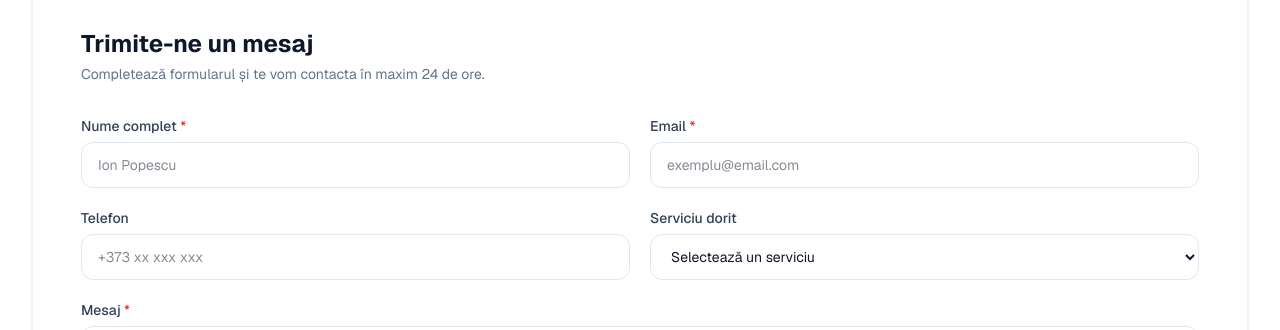
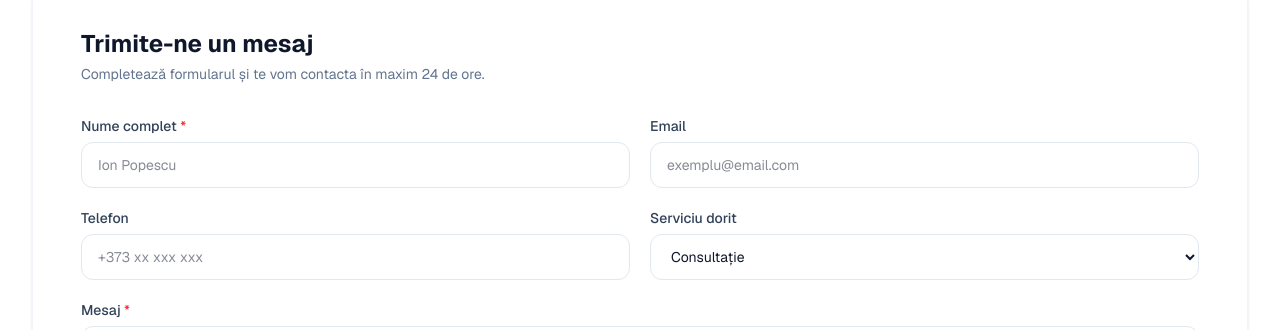
Before and after one commit to Adrianiasan/Zubmed, a Next.js app: page /contact in a window 1280 px wide. Shown: the part 258-588 px from the top of the page. Built offline with nearby package versions, Linux system fonts and the light colour scheme.

Commit message:
Contact form: email optional, default service Consultatie

```diff
--- a/app/actions.ts
+++ b/app/actions.ts
@@ -6,7 +6,7 @@ import { revalidatePath } from 'next/cache'
 
 const contactSchema = z.object({
   name: z.string().min(2, 'Numele trebuie să aibă cel puțin 2 caractere'),
-  email: z.string().email('Adresa de email nu este validă'),
+  email: z.string().email('Adresa de email nu este validă').optional().or(z.literal('')),
   phone: z.string().optional(),
   subject: z.string().optional(),
   message: z.string().min(10, 'Mesajul trebuie să aibă cel puțin 10 caractere'),
@@ -62,7 +62,7 @@ export async function submitContact(
 ): Promise<ContactFormState> {
   const raw = {
     name: formData.get('name') as string,
-    email: formData.get('email') as string,
+    email: (formData.get('email') as string) || undefined,
     phone: (formData.get('phone') as string) || undefined,
     subject: (formData.get('subject') as string) || undefined,
     message: formData.get('message') as string,
--- a/components/contact/ContactForm.tsx
+++ b/components/contact/ContactForm.tsx
@@ -4,6 +4,7 @@ import { useActionState } from 'react'
 import { submitContact, type ContactFormState } from '@/app/actions'
 
 const services = [
+  'Consultație',
   'Stomatologie Generală',
   'Implant Dentar',
   'Ortodonție',
@@ -73,13 +74,12 @@ export default function ContactForm() {
 
         <div>
           <label htmlFor="email" className="block text-sm font-medium text-slate-700 mb-1.5">
-            Email <span className="text-red-500">*</span>
+            Email
           </label>
           <input
             id="email"
             name="email"
             type="email"
-            required
             placeholder="exemplu@email.com"
             className="w-full px-4 py-3 border border-slate-200 rounded-xl text-sm focus:outline-none focus:ring-2 focus:ring-blue-300 focus:border-transparent transition-all"
           />
@@ -110,9 +110,9 @@ export default function ContactForm() {
           <select
             id="subject"
             name="subject"
+            defaultValue="Consultație"
             className="w-full px-4 py-3 border border-slate-200 rounded-xl text-sm focus:outline-none focus:ring-2 focus:ring-blue-300 focus:border-transparent transition-all bg-white"
           >
-            <option value="">Selectează un serviciu</option>
             {services.map((s) => (
               <option key={s} value={s}>
                 {s}
```
